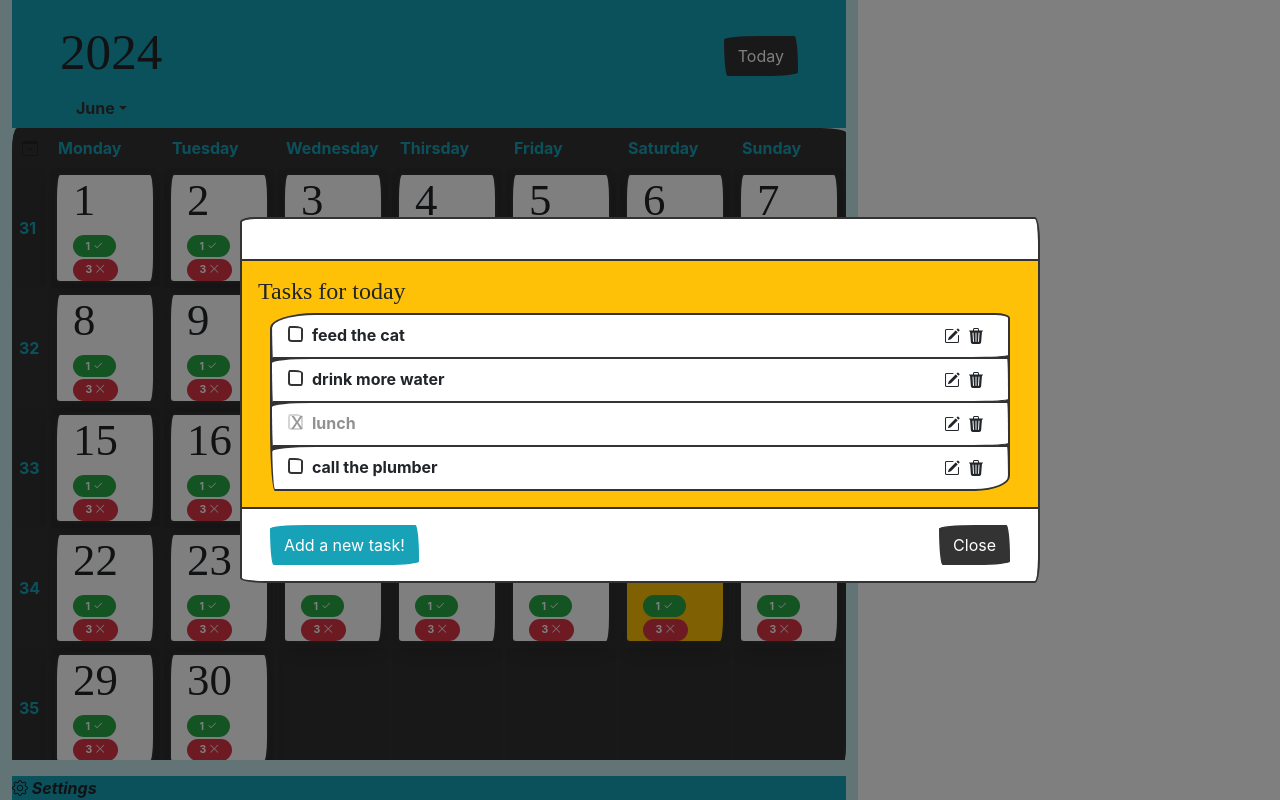
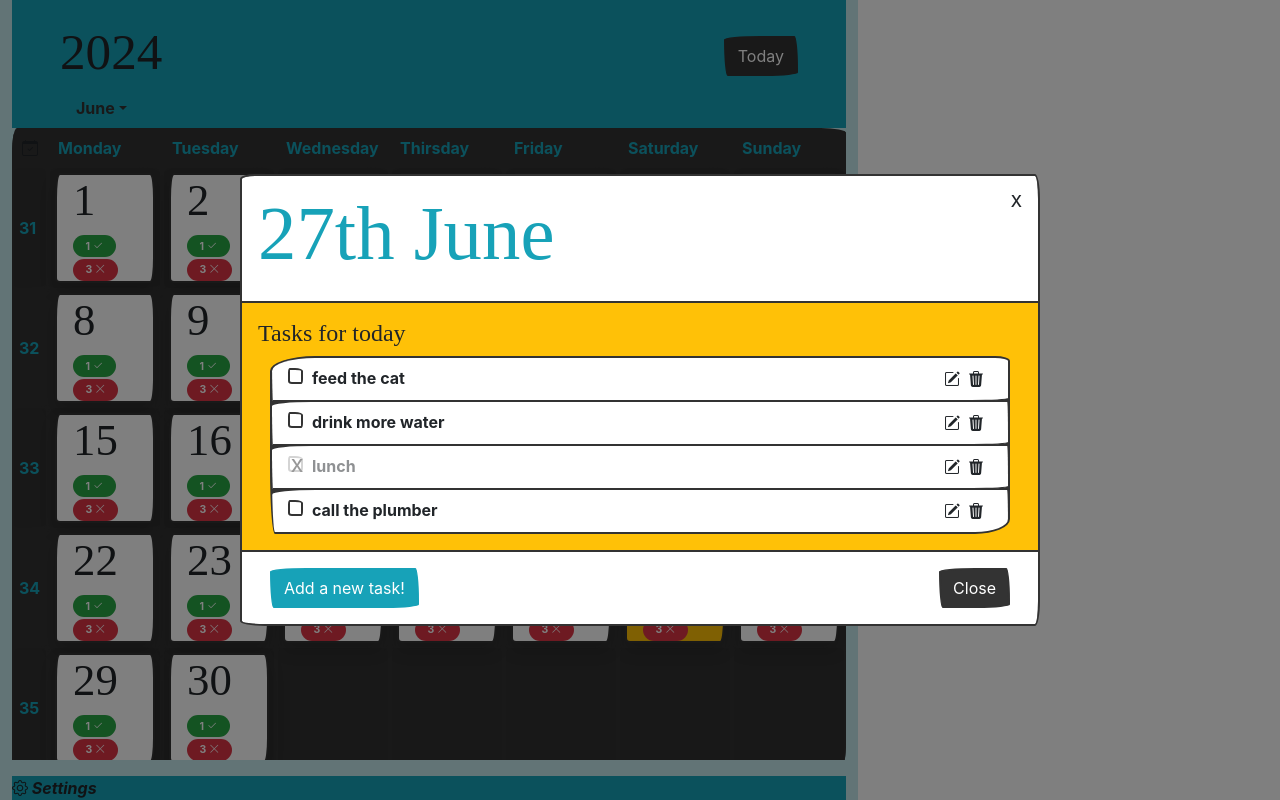
Before and after one commit to rucsna/CheckMate, a React (Vite) app in the folder CheckMateClient/: page / in a window 1280 px wide. Both pictures are taken after a click on the button "Today". Built offline with nearby package versions, Linux system fonts and the light colour scheme; a web font is replaced by a local one.

Commit message:
feat: create setModalTitle function to dynamically change the modal title

```diff
--- a/CheckMateClient/src/Pages/DailyView.jsx
+++ b/CheckMateClient/src/Pages/DailyView.jsx
@@ -4,27 +4,38 @@ import Container from "react-bootstrap/esm/Container";
 import Col from "react-bootstrap/Col";
 import Row from "react-bootstrap/Row";
 import Alert from "react-bootstrap/Alert";
-import { useState, useEffect } from "react";
+import { useState, useEffect, useContext } from "react";
 import TaskList from "../Components/TaskList";
 import TaskForm from "../Components/TaskForm";
+import { StateContext } from "../StateContext";
 
 const DailyView = (props) => {
+    const { selectedDay, selectedMonth, currentDate, getMonthName, isToday } = useContext(StateContext);
     const [hideForm, setHideForm] = useState(true);
-    const [tasks, setTasks] = useState([
-        { id: 0, name: "feed the cat", completed: false },
-        { id: 1, name: "drink more water", completed: false },
-        { id: 2, name: "lunch", completed: true },
-        { id: 3, name: "call the plumber", completed: false }]);
+    const [title, setTitle] = useState("");
+
 
     useEffect(() => {
+        if(isToday === true){
+            setTitle(() => setModalTitle(getMonthName(currentDate.getMonth()), currentDate.getDate()));
+        } else {
+            setTitle(() => setModalTitle(selectedMonth, selectedDay));
+        }
         setHideForm(true);
-        // here the tasks will be fetched from the backend and sorted according to their completed status
-    }, []);
+    }, [selectedDay, selectedMonth, isToday]);
 
     const closeModal = () => {
         setHideForm(true);
         props.onHide();
-    }
+    };
+
+    const setModalTitle = (month, day) => {
+        let dayEnding = day == 1 || day == 21 || day == 31 ? 'st' :
+                        day == 2 || day == 22 ? 'nd' :
+                        day == 3 || day == 23 ? 'rd' :
+                        'th';
+        return `${day}${dayEnding} ${month}`;
+    };
 
     return (
         <Modal
@@ -33,15 +44,16 @@ const DailyView = (props) => {
             aria-labelledby="contained-modal-title-vcenter"
             centered
         >
-            <Modal.Header>
+
+            <Modal.Header closeButton>
                 <Modal.Title id="contained-modal-title-vcenter">
-                    <h1 className="text-info">{props.daynumber}</h1>
+                    <h1 className="text-info">{title}</h1>
                 </Modal.Title>
             </Modal.Header>
             <Modal.Body className="bg-warning">
                 <h4>Tasks for today</h4>
                 <Container>
-                    <TaskList tasks={tasks} />
+                    <TaskList />
                 </Container>
                 {!hideForm &&
                     <Alert variant="info" onClose={() => setHideForm(true)} dismissible>
@@ -59,6 +71,7 @@ const DailyView = (props) => {
                     </Col>
                 </Row>
             </Modal.Footer>
+
         </Modal>
     )
 }
```
